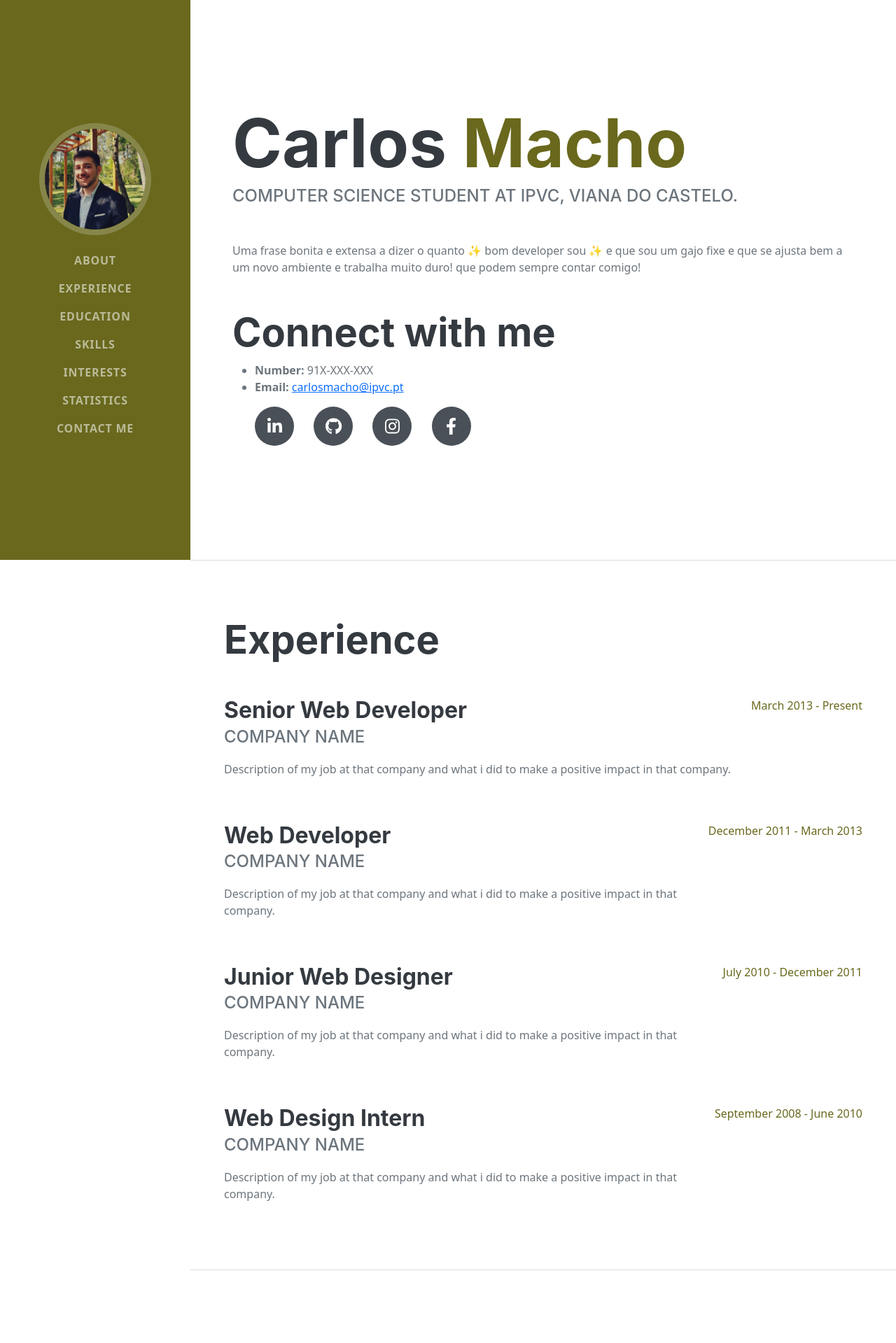
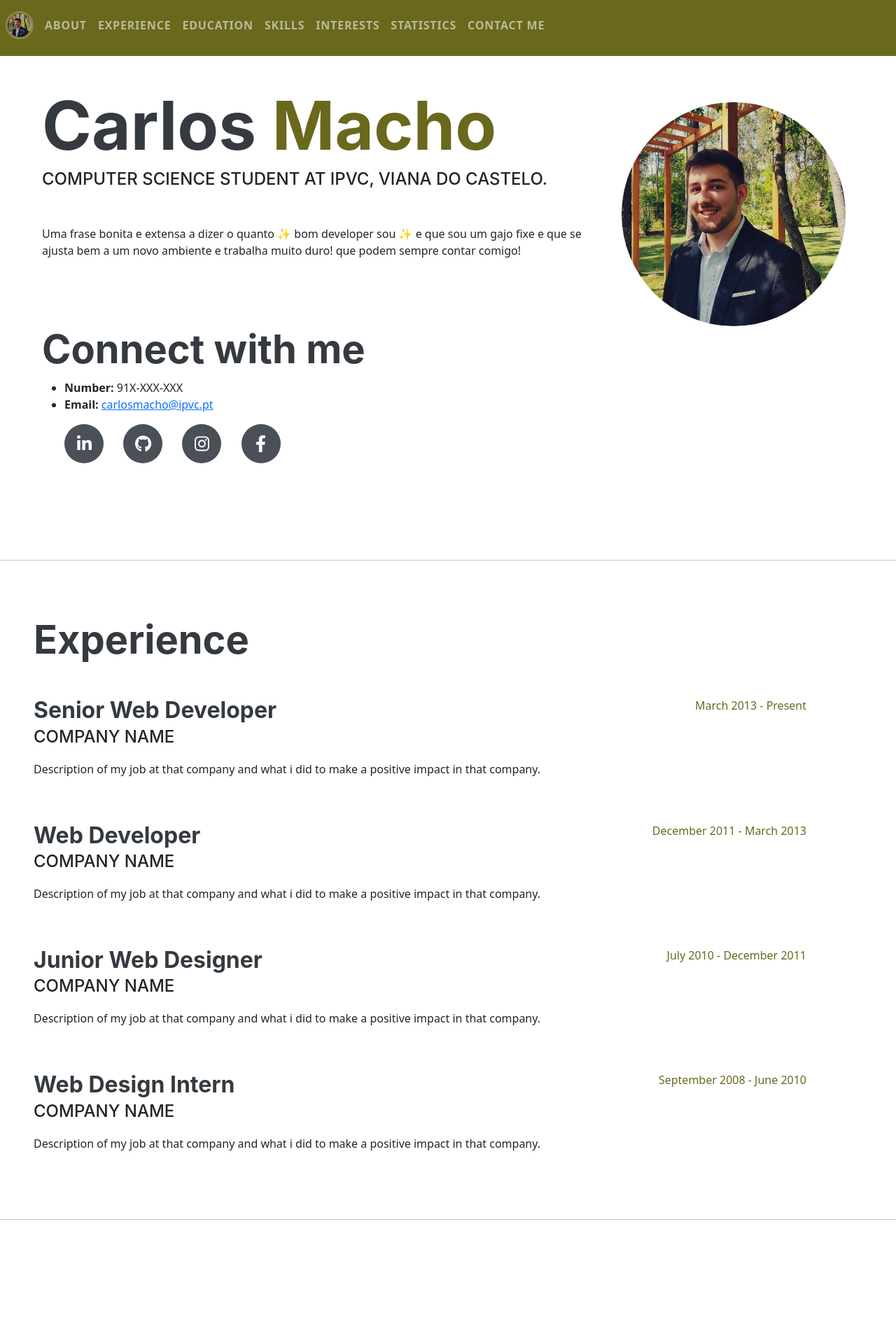
Before and after one commit to carlosmacho/SIR-project, a PHP site: page / in a window 1280 px wide. Shown: the top 1919 px of the page at 70% size. Run offline with PHP 8.4, Linux system fonts and the light colour scheme; some libraries are stand-ins or nearby versions; some web fonts are replaced.

Commit message:
navbar fixes

```diff
--- a/css/styles.css
+++ b/css/styles.css
@@ -1,18 +1,5 @@
 /*
-* Padding to not be croped by the navbar on the left
-*/
-body {
-  padding-top: 3.375rem;
-  color: #6c757d;
-}
-@media (min-width: 992px) {
-  body {
-    padding-top: 0;
-    padding-left: 17rem;
-  }
-}
-/*!
-* Pretty styles for header titles
+* Set font and margins for header titles
 */
 h6, .h6, h5, .h5, h4, .h4, h3, .h3, h2, .h2, h1, .h1 {
   margin-top: 0;
@@ -107,10 +93,8 @@ p {
     top: 0;
     left: 0;
     display: flex;
-    flex-direction: column;
-    width: 17rem;
-    height: 100vh;
   }
+
   /*
   * Center the margins of the navbar
   */
@@ -119,16 +103,32 @@ p {
     margin: auto auto 0;
     padding: 0.5rem;
   }
+
   /*
-  * Center the profile image of the navbar
+  * Creates a border around the profile image and make it smaller all around
   */
   #sideNav .navbar-brand .img-profile {
-    max-width: 10rem;
-    max-height: 10rem;
-    border: 0.5rem solid rgba(255, 255, 255, 0.2);
+    max-width: 2.5rem;
+    max-height: 2.5rem;
+    border: 0.2rem solid rgba(255, 255, 255, 0.2);
   }
+
+  .img-profile2{
+    align-items: center;
+    max-width: 5rem;
+    max-height: 5rem;
+  }
+
+  @media (min-width: 992px) {
+    .img-profile2{
+      align-items: center;
+      max-width: 20rem;
+      max-height: 20rem;
+    }
+  }
+
   /*
-  * Adjusts the profile image to be closer to the menu titles
+  * Adjusts the profile image to be closer to the menu titles (center it)
   */
   #sideNav .navbar-collapse {
     display: flex;
@@ -141,7 +141,6 @@ p {
   * Adjusts the nav menu titles to become a column
   */
   #sideNav .navbar-collapse .navbar-nav {
-    flex-direction: column;
     width: 100%;
   }
   #sideNav .navbar-collapse .navbar-nav .nav-item {
--- a/index.html
+++ b/index.html
@@ -19,25 +19,24 @@
 </head>
 <body id="page-top">
     <header>
-        <!-- place navbar here -->
         <nav class="navbar navbar-expand-lg navbar-dark bg-primary fixed-top" id="sideNav">
-            <a class="navbar-brand js-scroll-trigger" href="#page-top">
+            <a class="navbar-brand" href="#page-top">
                 <span class="d-block d-lg-none">Carlos Macho</span>
-                <span class="d-none d-lg-block"><img class="img-fluid img-profile rounded-circle mx-auto mb-2" src="imgs/profile.jpg" alt="..." /></span>
+                <span class="d-none d-lg-block"><img class="img-fluid img-profile rounded-circle mx-auto mb-2" src="imgs/profile.jpg" alt="imagem de perfil" /></span>
             </a>
             <button class="navbar-toggler" type="button" data-bs-toggle="collapse" data-bs-target="#navbarResponsive" aria-controls="navbarResponsive" aria-expanded="false" aria-label="Toggle navigation"><span class="navbar-toggler-icon"></span></button>
             <div class="collapse navbar-collapse" id="navbarResponsive">
-                <ul class="navbar-nav">
-                    <li class="nav-item"><a class="nav-link js-scroll-trigger" href="#about">About</a></li>
-                    <li class="nav-item"><a class="nav-link js-scroll-trigger" href="#experience">Experience</a></li>
-                    <li class="nav-item"><a class="nav-link js-scroll-trigger" href="#education">Education</a></li>
-                    <li class="nav-item"><a class="nav-link js-scroll-trigger" href="#skills">Skills</a></li>
-                    <li class="nav-item"><a class="nav-link js-scroll-trigger" href="#interests">Interests</a></li>
-                    <li class="nav-item"><a class="nav-link js-scroll-trigger" href="#stats">Statistics</a></li>
-                    <li class="nav-item"><a class="nav-link js-scroll-trigger" href="#footer">Contact Me</a></li>
-                </ul>
+            <ul class="navbar-nav mt-2">
+                <li class="nav-item"><a class="nav-link" href="#about">About</a></li>
+                <li class="nav-item"><a class="nav-link" href="#experience">Experience</a></li>
+                <li class="nav-item"><a class="nav-link" href="#education">Education</a></li>
+                <li class="nav-item"><a class="nav-link" href="#skills">Skills</a></li>
+                <li class="nav-item"><a class="nav-link" href="#interests">Interests</a></li>
+                <li class="nav-item"><a class="nav-link" href="#stats">Statistics</a></li>
+                <li class="nav-item"><a class="nav-link" href="#footer">Contact Me</a></li>
+            </ul>
             </div>
-        </nav>
+          </nav>
     </header>
     <main>
         <!-- Page Content-->
@@ -46,7 +45,7 @@
             <section class="resume-section" id="about">
                 <div class="container">
                     <div class="row">
-                        <div class="col-lg-12">
+                        <div class="col-lg-9">
                             <div class="resume-section-content">
                                 <h1 class="mb-0">
                                     Carlos
@@ -56,6 +55,11 @@
                                     Computer Science Student at IPVC, Viana do Castelo.
                                 </div>
                                 <p class="mb-5">Uma frase bonita e extensa a dizer o quanto ✨ bom developer sou ✨ e que sou um gajo fixe e que se ajusta bem a um novo ambiente e trabalha muito duro! que podem sempre contar comigo!</p>
+                            </div>
+                        </div>
+                        <div class="col-lg-3">
+                            <div class="resume-section-content">
+                                <span class="d-lg-block"><img class="img-fluid img-profile2 rounded-circle mx-auto mt-4" src="imgs/profile.jpg" alt="imagem de perfil" /></span>
                             </div>
                         </div>
                     </div>
@@ -285,8 +289,8 @@
         </div>
     </main>
     <hr class="m-0" />
+     <!-- place footer here -->
     <footer id="footer">
-         <!-- place footer here -->
         <div class="container">
             <div class=" text-center mt-5 ">
                 <h1 >Contact Form</h1>
```
Also changed, not shown: other parts of css/styles.css (+40 -29 lines).
